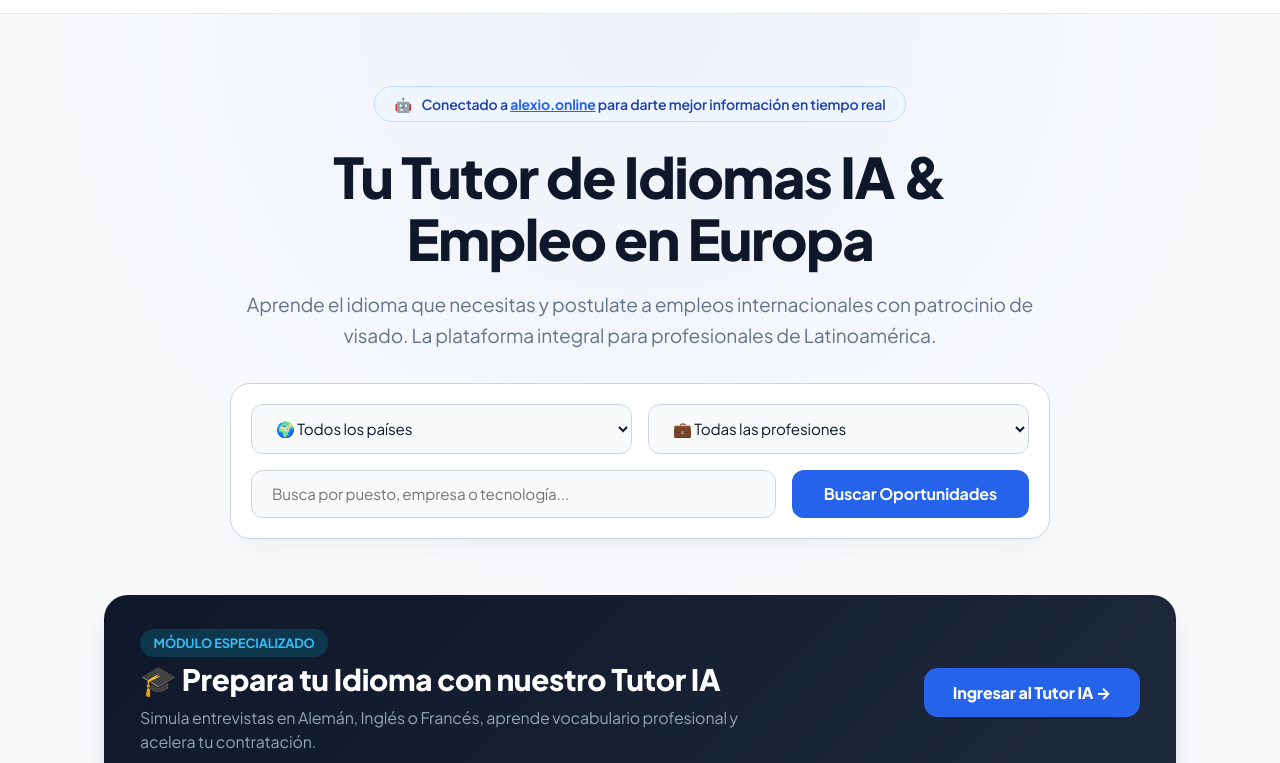
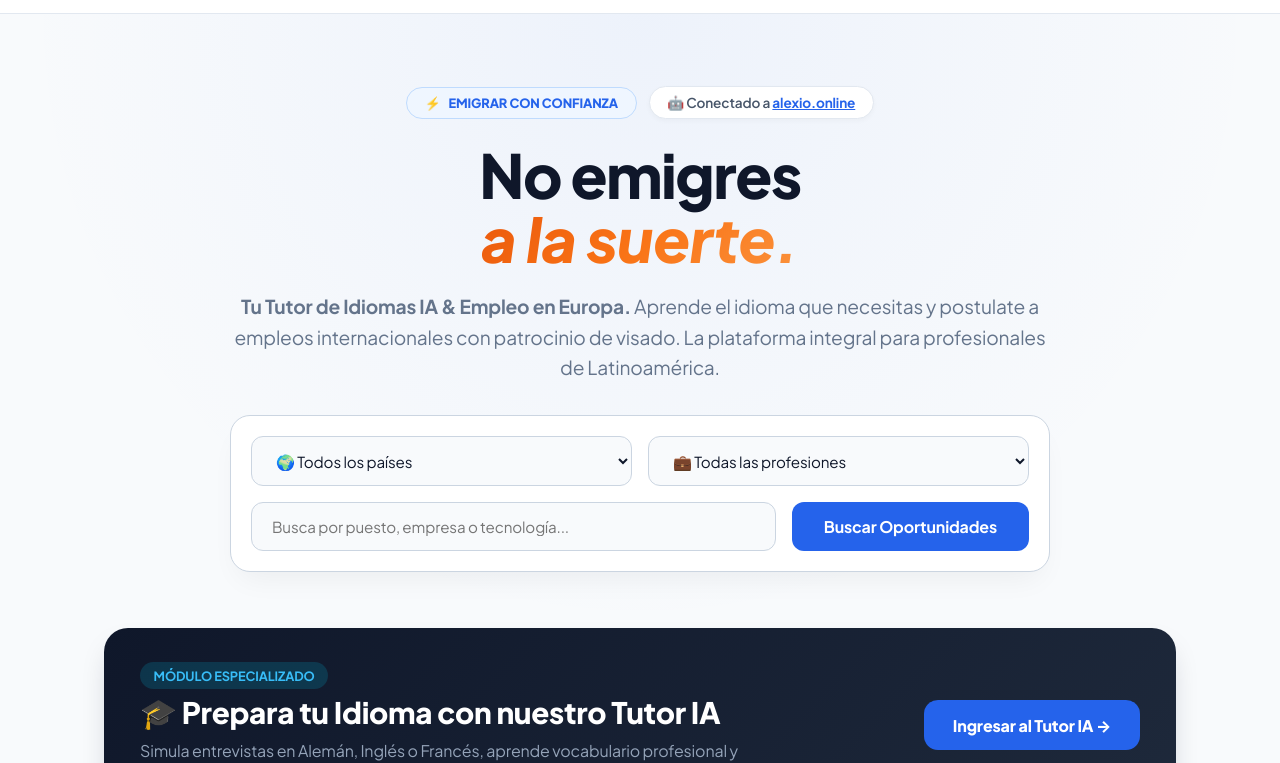
Before and after one commit to puentesglobales-ui/puentesglobales-web, a website: page public/index.html in a window 1280 px wide. Shown: the part 61-824 px from the top of the page. Drawn offline with nearby package versions, Linux system fonts and the light colour scheme; a script that the page names is missing.

Commit message:
Restore hero title 'No emigres a la suerte.' with EMIGRAR CON CONFIANZA badge and orange/black/white typography

```diff
--- a/public/index.html
+++ b/public/index.html
@@ -212,14 +212,22 @@
     <!-- Hero Section -->
     <section class="hero">
         <div class="hero-content">
-            <!-- alexio.online Badge -->
-            <div style="display:inline-flex; align-items:center; gap:0.6rem; background:#eff6ff; border:1px solid #bfdbfe; color:#1e40af; font-weight:600; font-size:0.875rem; padding:0.5rem 1.25rem; border-radius:100px; margin-bottom:1.5rem;">
-                <span>🤖</span>
-                <span>Conectado a <a href="https://alexio.online" target="_blank" style="color:var(--brand-blue); text-decoration:underline; font-weight:700;">alexio.online</a> para darte mejor información en tiempo real</span>
+            <!-- Badges -->
+            <div style="display:flex; justify-content:center; align-items:center; gap:0.75rem; flex-wrap:wrap; margin-bottom:1.5rem;">
+                <div style="display:inline-flex; align-items:center; gap:0.5rem; background:#eff6ff; border:1px solid #bfdbfe; color:#2563eb; font-weight:800; font-size:0.8rem; padding:0.45rem 1.1rem; border-radius:100px; letter-spacing:1px; text-transform:uppercase;">
+                    <span>⚡</span>
+                    <span>EMIGRAR CON CONFIANZA</span>
+                </div>
+                <div style="display:inline-flex; align-items:center; gap:0.5rem; background:#ffffff; border:1px solid #e2e8f0; color:#475569; font-weight:600; font-size:0.85rem; padding:0.45rem 1.1rem; border-radius:100px; box-shadow:0 2px 5px rgba(0,0,0,0.03);">
+                    <span>🤖 Conectado a <a href="https://alexio.online" target="_blank" style="color:var(--brand-blue); text-decoration:underline; font-weight:700;">alexio.online</a></span>
+                </div>
             </div>
 
-            <h1>Tu Tutor de Idiomas IA & Empleo en Europa</h1>
-            <p>Aprende el idioma que necesitas y postulate a empleos internacionales con patrocinio de visado. La plataforma integral para profesionales de Latinoamérica.</p>
+            <h1 style="font-size: 3.8rem; line-height: 1.05; font-weight: 900; color: #0f172a; margin-bottom: 1.25rem; letter-spacing: -1.5px;">
+                No emigres <br>
+                <span style="color: #f97316; font-style: italic; background: linear-gradient(135deg, #ea580c 0%, #f97316 50%, #fb923c 100%); -webkit-background-clip: text; -webkit-text-fill-color: transparent;">a la suerte.</span>
+            </h1>
+            <p><strong>Tu Tutor de Idiomas IA & Empleo en Europa.</strong> Aprende el idioma que necesitas y postulate a empleos internacionales con patrocinio de visado. La plataforma integral para profesionales de Latinoamérica.</p>
 
             <form action="#" method="GET" class="search-container" style="display:flex; flex-direction:column; gap:1rem;">
                 <div style="display:flex; gap:1rem; width:100%;">
```
